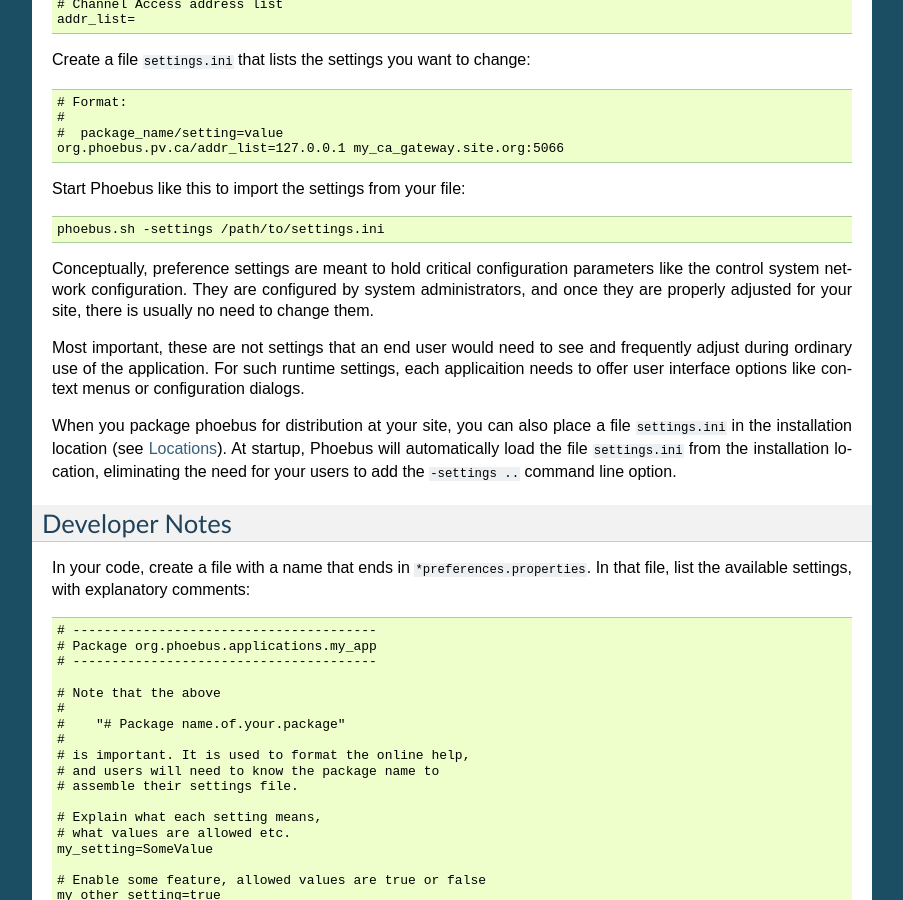
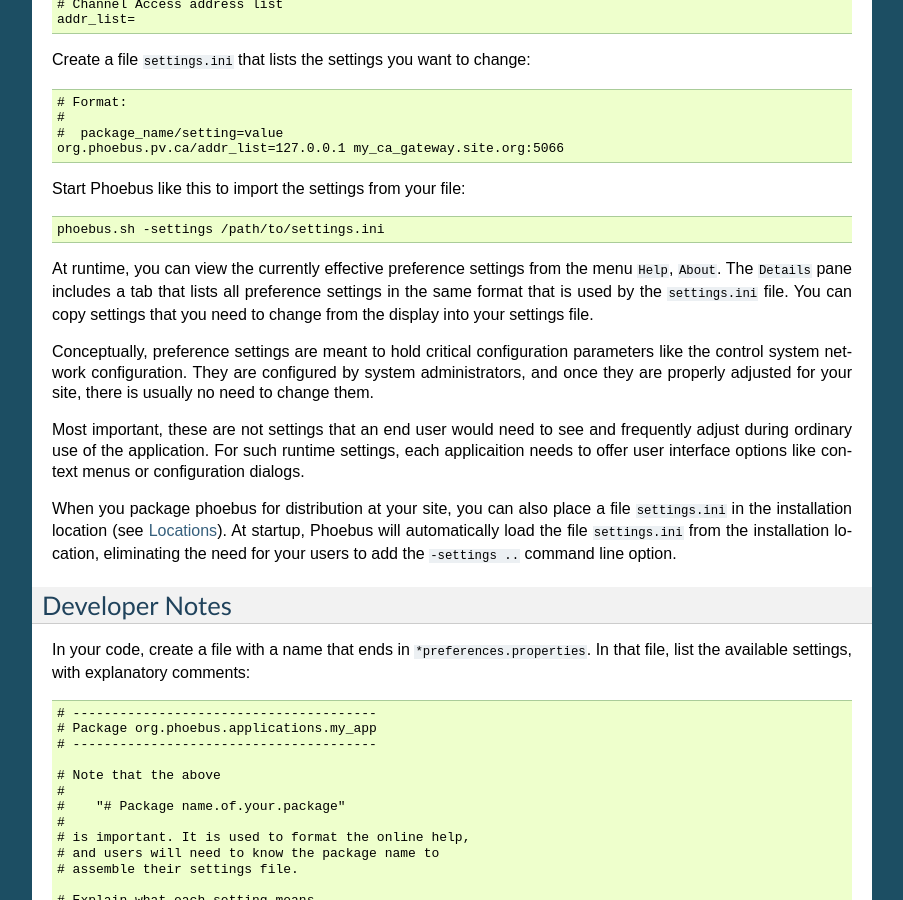
Before and after one commit to kasemir/phoebus-doc, a Sphinx documentation site: the page built from source/preferences.rst, in a window 1280 px wide and 900 px high, scrolled down 390 px. Shown: the whole window, without its empty margins (198-1101 px from the left). Built offline with Sphinx 7.4.7, drawn with Linux system fonts in a browser that asks for light colours.

Commit message:
Help/About prefs

```diff
--- a/source/preferences.rst
+++ b/source/preferences.rst
@@ -35,6 +35,12 @@
 Start Phoebus like this to import the settings from your file::
 
   phoebus.sh -settings /path/to/settings.ini
+
+At runtime, you can view the currently effective preference settings
+from the menu ``Help``, ``About``. The ``Details`` pane includes a tab
+that lists all preference settings in the same format that is used by the
+``settings.ini`` file. You can copy settings that you need to change
+from the display into your settings file.
 
 Conceptually, preference settings are meant to hold critical configuration
 parameters like the control system network configuration.
```
